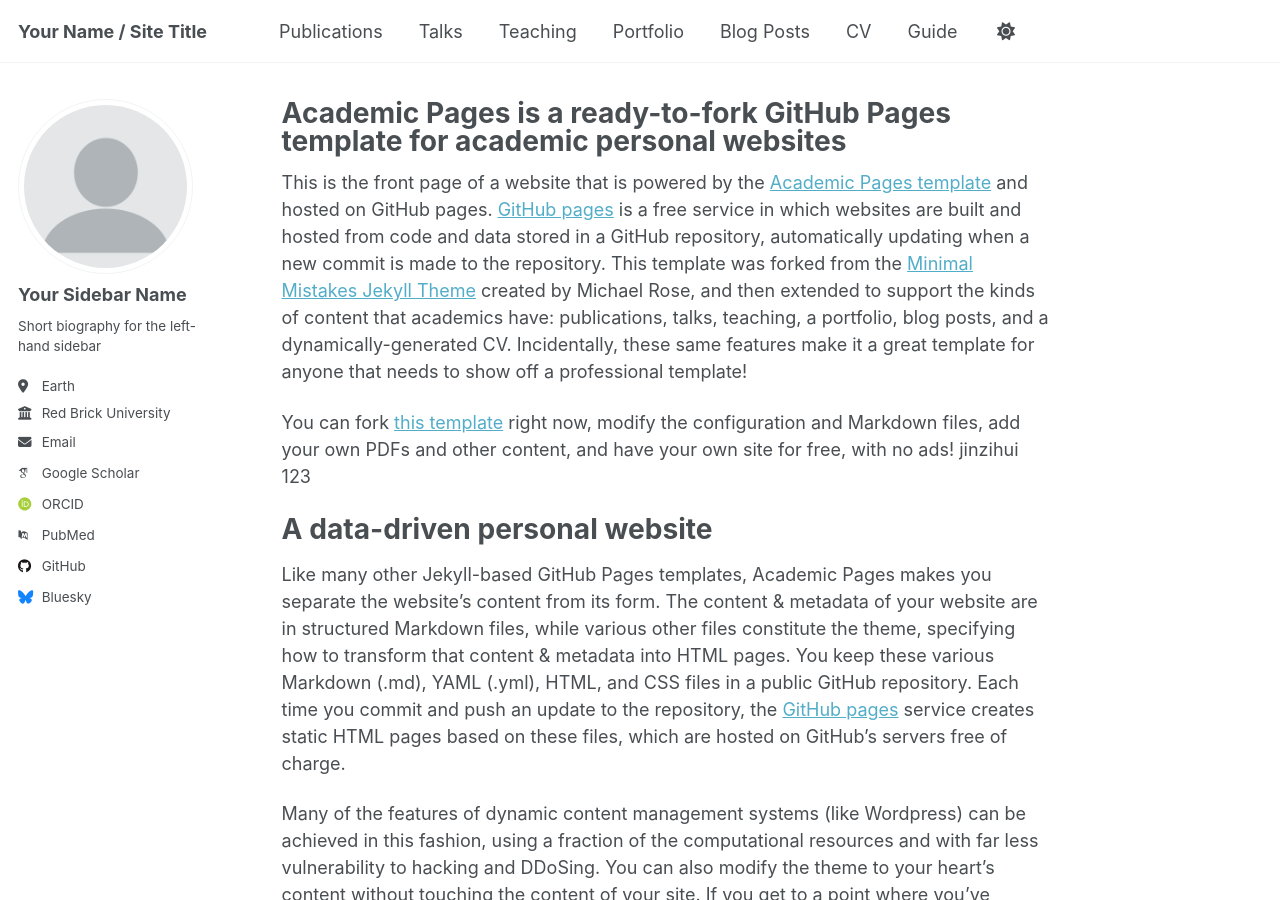
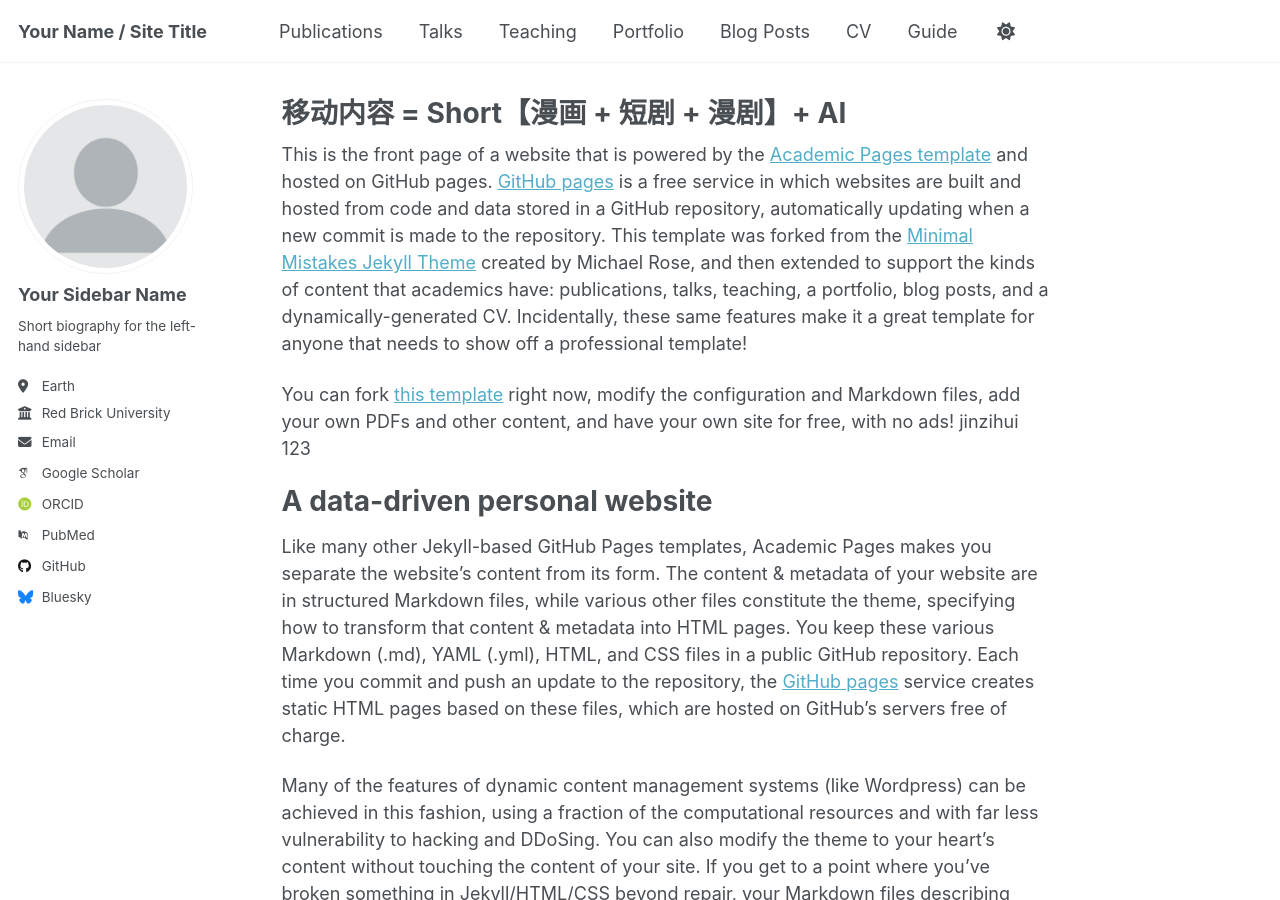
Before and after one commit to jinzihui621/jinzihui621.github.io, a Jekyll site: the page built from _pages/about.md, in a window 1280 px wide and 900 px high. Built offline with Jekyll 4.4.1, drawn with Linux system fonts in a browser that asks for light colours; some web fonts are replaced; a script that is not in the unit is left out.

Commit message:
Update title in about.md for content change

```diff
--- a/_pages/about.md
+++ b/_pages/about.md
@@ -1,6 +1,6 @@
 ---
 permalink: /
-title: "Academic Pages is a ready-to-fork GitHub Pages template for academic personal websites"
+title: "移动内容 = Short【漫画 + 短剧 + 漫剧】+ AI"
 author_profile: true
 redirect_from:
   - /about/
```
